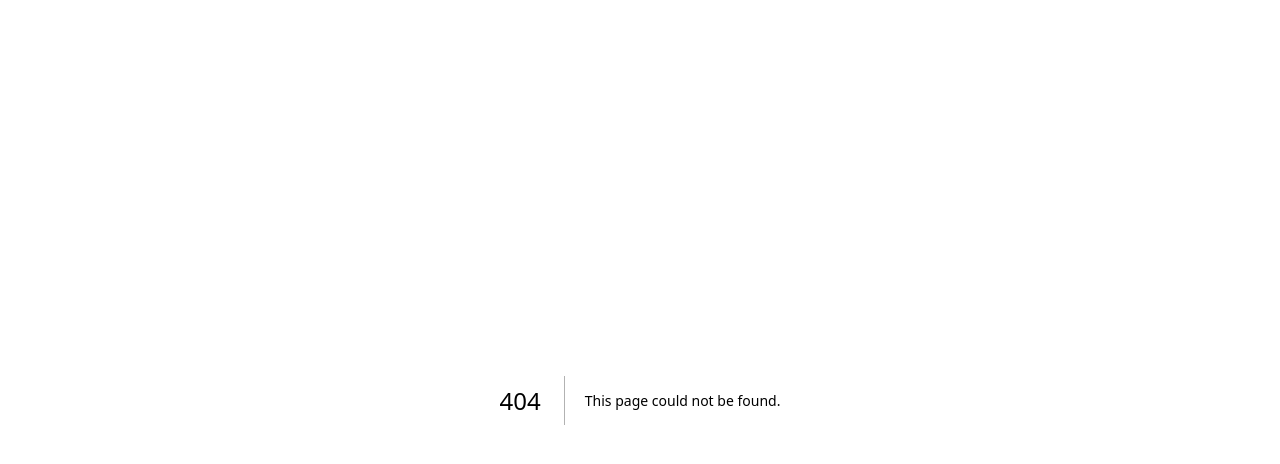
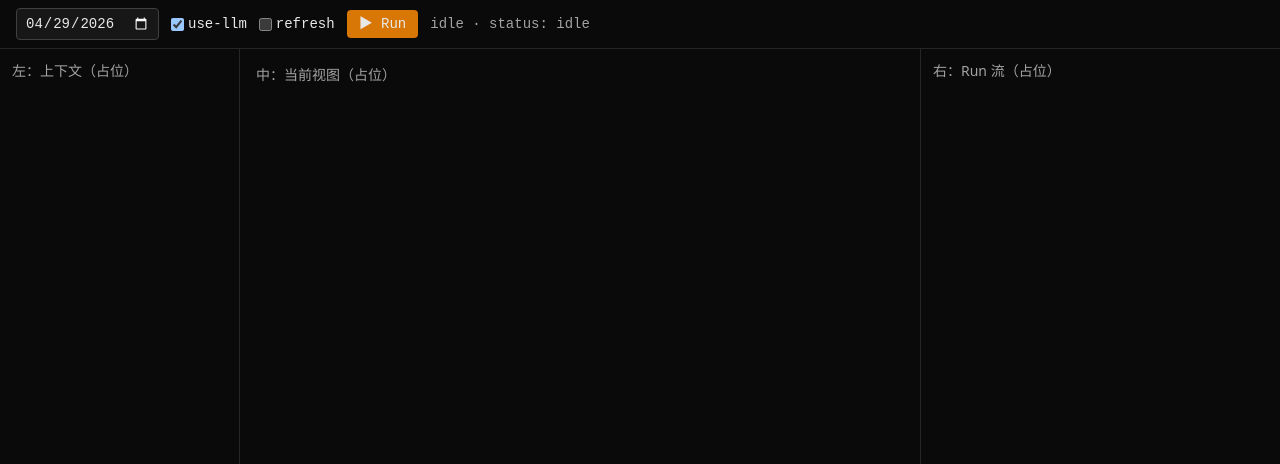
Before and after one commit to KairosPan/Evolving-Alpha, a Next.js app in the folder apps/web/: page /console in a window 1280 px wide. Before the commit this address had no page. Shown: the top 464 px of the page. Built offline with nearby package versions, Linux system fonts and the light colour scheme.

Commit message:
feat(web): three-column console shell + Run button wired to SSE

```diff
--- /dev/null
+++ b/apps/web/app/console/page.tsx
@@ -0,0 +1,14 @@
+'use client';
+import { ThreeColumnLayout } from '@/components/shell/ThreeColumnLayout';
+import { TopBar } from '@/components/shell/TopBar';
+
+export default function ConsolePage() {
+  return (
+    <ThreeColumnLayout
+      top={<TopBar />}
+      left={<div className="text-sm text-neutral-400">左：上下文（占位）</div>}
+      center={<div className="text-sm text-neutral-400">中：当前视图（占位）</div>}
+      right={<div className="text-sm text-neutral-400">右：Run 流（占位）</div>}
+    />
+  );
+}
--- /dev/null
+++ b/apps/web/components/shell/ThreeColumnLayout.tsx
@@ -0,0 +1,16 @@
+import type { ReactNode } from 'react';
+
+export function ThreeColumnLayout({
+  top, left, center, right,
+}: { top?: ReactNode; left: ReactNode; center: ReactNode; right: ReactNode }) {
+  return (
+    <div className="grid grid-rows-[auto_1fr] h-screen">
+      {top && <header className="border-b border-neutral-800 px-4 py-2">{top}</header>}
+      <div className="grid grid-cols-[240px_1fr_360px] overflow-hidden">
+        <aside className="border-r border-neutral-800 overflow-y-auto p-3">{left}</aside>
+        <main className="overflow-y-auto p-4">{center}</main>
+        <aside className="border-l border-neutral-800 overflow-y-auto p-3">{right}</aside>
+      </div>
+    </div>
+  );
+}
--- /dev/null
+++ b/apps/web/components/shell/TopBar.tsx
@@ -0,0 +1,48 @@
+'use client';
+import { useState } from 'react';
+import { startRun } from '@/lib/api/client';
+import { useRunStore } from '@/lib/store/runStore';
+import { subscribeRun } from '@/lib/sse';
+import { useStateStore } from '@/lib/store/stateStore';
+
+function todayISO() {
+  const d = new Date();
+  return new Date(d.getTime() - d.getTimezoneOffset() * 60_000).toISOString().slice(0, 10);
+}
+
+export function TopBar() {
+  const [date, setDate] = useState(todayISO());
+  const [useLlm, setUseLlm] = useState(true);
+  const [refresh, setRefresh] = useState(false);
+  const { tid, status, setTid, handleEvent, reset } = useRunStore();
+  const merge = useStateStore((s) => s.merge);
+
+  async function go() {
+    reset();
+    const { thread_id } = await startRun({ date, use_llm: useLlm, refresh });
+    setTid(thread_id);
+    subscribeRun(thread_id, (ev) => {
+      handleEvent(ev);
+      if (ev.type === 'node_end') merge(ev.state_patch);
+      if (ev.type === 'done') merge(ev.final_state);
+    });
+  }
+
+  return (
+    <div className="flex items-center gap-3 font-mono text-sm">
+      <input type="date" value={date} onChange={(e) => setDate(e.target.value)}
+             className="bg-neutral-900 border border-neutral-700 px-2 py-1 rounded" />
+      <label className="flex items-center gap-1">
+        <input type="checkbox" checked={useLlm} onChange={(e) => setUseLlm(e.target.checked)} /> use-llm
+      </label>
+      <label className="flex items-center gap-1">
+        <input type="checkbox" checked={refresh} onChange={(e) => setRefresh(e.target.checked)} /> refresh
+      </label>
+      <button onClick={go} disabled={status === 'running' || status === 'interrupted'}
+              className="bg-amber-600 hover:bg-amber-500 disabled:opacity-50 px-3 py-1 rounded">
+        ▶ Run
+      </button>
+      <span className="text-neutral-400">{tid ? `tid: ${tid}` : 'idle'} · status: {status}</span>
+    </div>
+  );
+}
```
Also changed, not shown: 1 other file (tests, documents, lock files or other folders).
